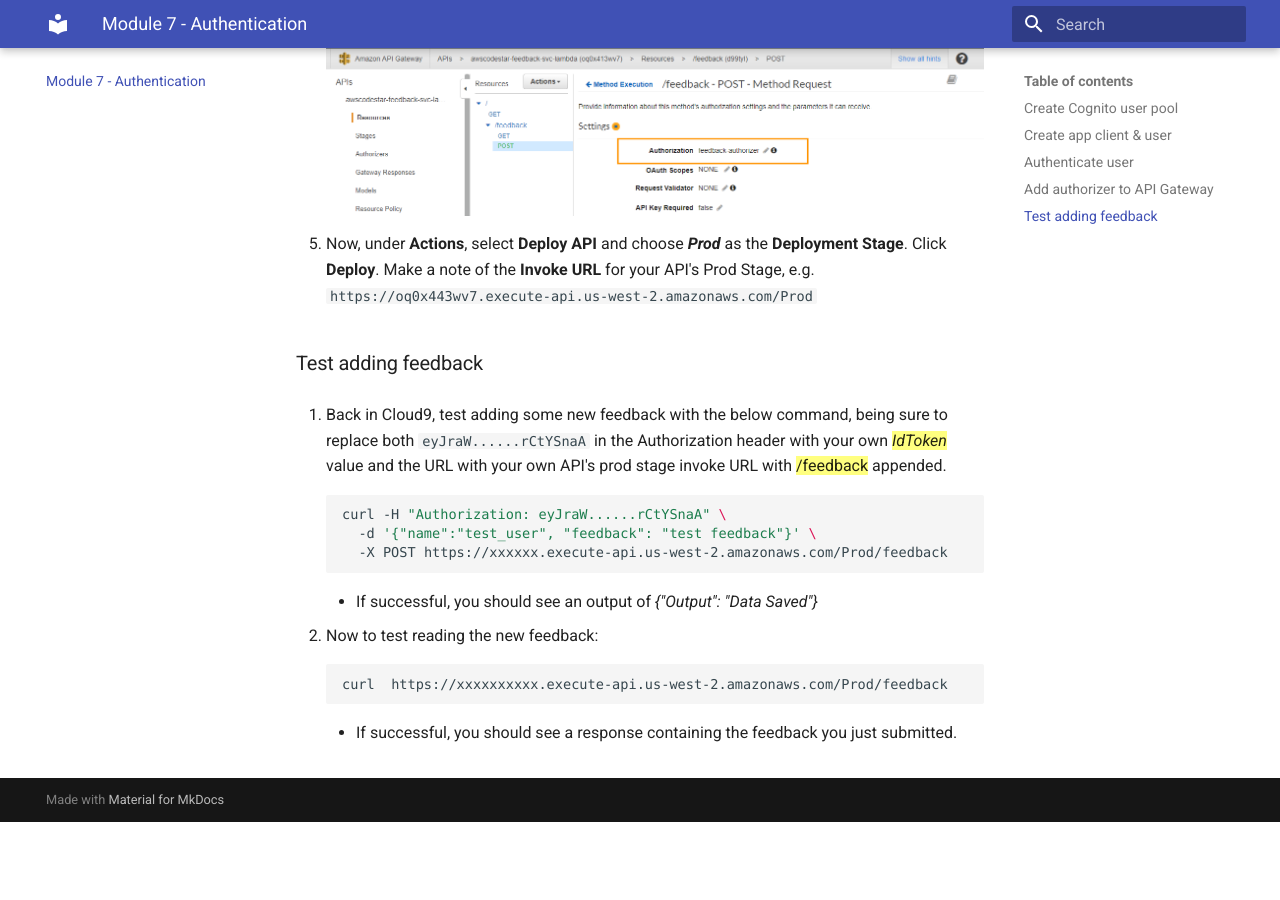
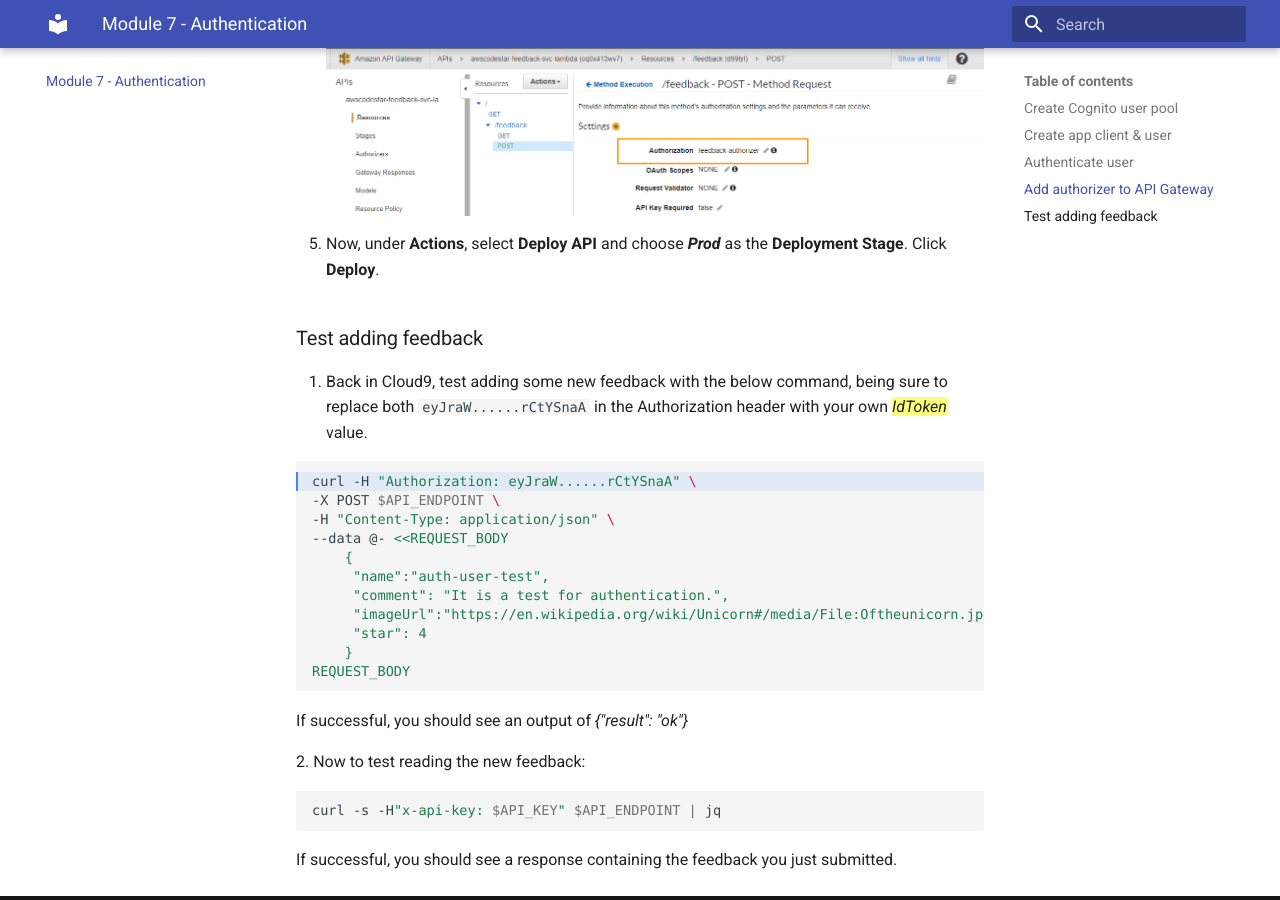
Before and after one commit to xiangshen-dk/workshop-building-secure-apis, an MkDocs documentation site: the page built from docs/auth.md, in a window 1280 px wide and 900 px high, scrolled down 3666 px. Built offline with MkDocs 1.6.1 and Material for MkDocs 9.7.7, drawn with Linux system fonts in a browser that asks for light colours; some web fonts are replaced; before the commit the page ends 4488 px from its top, so only the background shows below that; some of the changed text lies outside the part shown.

Commit message:
auth cleanup

````diff
--- a/docs/auth.md
+++ b/docs/auth.md
@@ -91,7 +91,7 @@ Make a note of the new password. You will need it to login to the application.
 
 ### Add authorizer to API Gateway
 
-1. In another browser tab, open [**API Gateway**](https://us-west-2.console.aws.amazon.com/apigateway/home?region=us-west-2 "API Gateway"){:target="_blank"} in the AWS console. Select the API __awscodestar-feedback-svc-xxxxxx__ and click on **Authorizers** in the menu. This API was automatically deployed by our CodePipeline based on the provided source code.
+1. In another browser tab, open [**API Gateway**](https://console.aws.amazon.com/apigateway/home "API Gateway"){:target="_blank"} in the AWS console. Select the API __FeedbackSvc__ and click on **Authorizers** in the menu. This API was automatically deployed by our CodePipeline based on the provided source code.
 
 2. Click on **Create New Authorizer** and enter the following values:
     - For **Name**, enter ```feedback-authorizer```.
@@ -110,24 +110,31 @@ Make a note of the new password. You will need it to login to the application.
 
     ![](../screenshots/screen8.PNG)
 
-5. Now, under **Actions**, select **Deploy API** and choose ***Prod*** as the **Deployment Stage**. Click **Deploy**. Make a note of the **Invoke URL** for your API's Prod Stage, e.g. `https://oq0x443wv7.execute-api.us-west-2.amazonaws.com/Prod`
+5. Now, under **Actions**, select **Deploy API** and choose ***Prod*** as the **Deployment Stage**. Click **Deploy**.
 
 ### Test adding feedback
 
-1. Back in Cloud9, test adding some new feedback with the below command, being sure to replace both ```eyJraW......rCtYSnaA``` in the Authorization header with your own ==*IdToken*== value and the URL with your own API's prod stage invoke URL with ==/feedback== appended.
+1. Back in Cloud9, test adding some new feedback with the below command, being sure to replace both ```eyJraW......rCtYSnaA``` in the Authorization header with your own ==*IdToken*== value.
 
-    ```bash
-    curl -H "Authorization: eyJraW......rCtYSnaA" \
-      -d '{"name":"test_user", "feedback": "test feedback"}' \
-      -X POST https://xxxxxx.execute-api.us-west-2.amazonaws.com/Prod/feedback
-    ```
+```bash hl_lines="1"
+curl -H "Authorization: eyJraW......rCtYSnaA" \
+-X POST $API_ENDPOINT \
+-H "Content-Type: application/json" \
+--data @- <<REQUEST_BODY
+    {
+     "name":"auth-user-test",
+     "comment": "It is a test for authentication.",
+     "imageUrl":"https://en.wikipedia.org/wiki/Unicorn#/media/File:Oftheunicorn.jpg",
+     "star": 4
+    }
+REQUEST_BODY
+```
+If successful, you should see an output of _{"result": "ok"}_
 
-    - If successful, you should see an output of *{"Output": "Data Saved"}*
+2\. Now to test reading the new feedback:
 
-2. Now to test reading the new feedback:
+```bash
+curl -s -H"x-api-key: $API_KEY" $API_ENDPOINT | jq
+```
 
-    ```bash
-    curl  https://xxxxxxxxxx.execute-api.us-west-2.amazonaws.com/Prod/feedback
-    ```
-
-    - If successful, you should see a response containing the feedback you just submitted.
+If successful, you should see a response containing the feedback you just submitted.
````
Also changed, not shown: other parts of docs/auth.md (+1 -1 lines).
